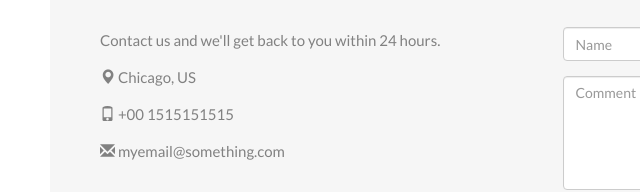
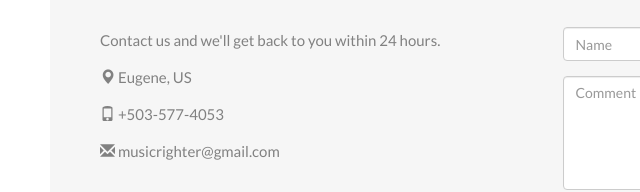
Before and after one commit to musicrighter/phone_book, a plain HTML site: page index.html in a window 1280 px wide. Shown: the part 627-819 px from the top of the page, 0-640 px from the left. Drawn offline with nearby package versions, Linux system fonts and the light colour scheme.

Commit message:
added contact, removed made by

```diff
--- a/index.html
+++ b/index.html
@@ -258,9 +258,9 @@ footer .glyphicon {
 												<div class="row">
 																<div class="col-sm-5">
 																				<p>Contact us and we'll get back to you within 24 hours.</p>
-																				<p><span class="glyphicon glyphicon-map-marker"></span> Chicago, US</p>
-																				<p><span class="glyphicon glyphicon-phone"></span> +00 1515151515</p>
-																				<p><span class="glyphicon glyphicon-envelope"></span> myemail@something.com</p>
+																				<p><span class="glyphicon glyphicon-map-marker"></span> Eugene, US</p>
+																				<p><span class="glyphicon glyphicon-phone"></span> +503-577-4053</p>
+																				<p><span class="glyphicon glyphicon-envelope"></span> musicrighter@gmail.com</p>
 																</div>
 																<div class="col-sm-7 slideanim">
 																				<div class="row">
@@ -285,7 +285,7 @@ footer .glyphicon {
 												<a href="#myPage" title="To Top">
 																<span class="glyphicon glyphicon-chevron-up"></span>
 												</a>
-												<p>Bootstrap Theme Made By <a href="http://www.w3schools.com" title="Visit w3schools">www.w3schools.com</a></p>
+
 								</footer>
 
 								<script>
```
